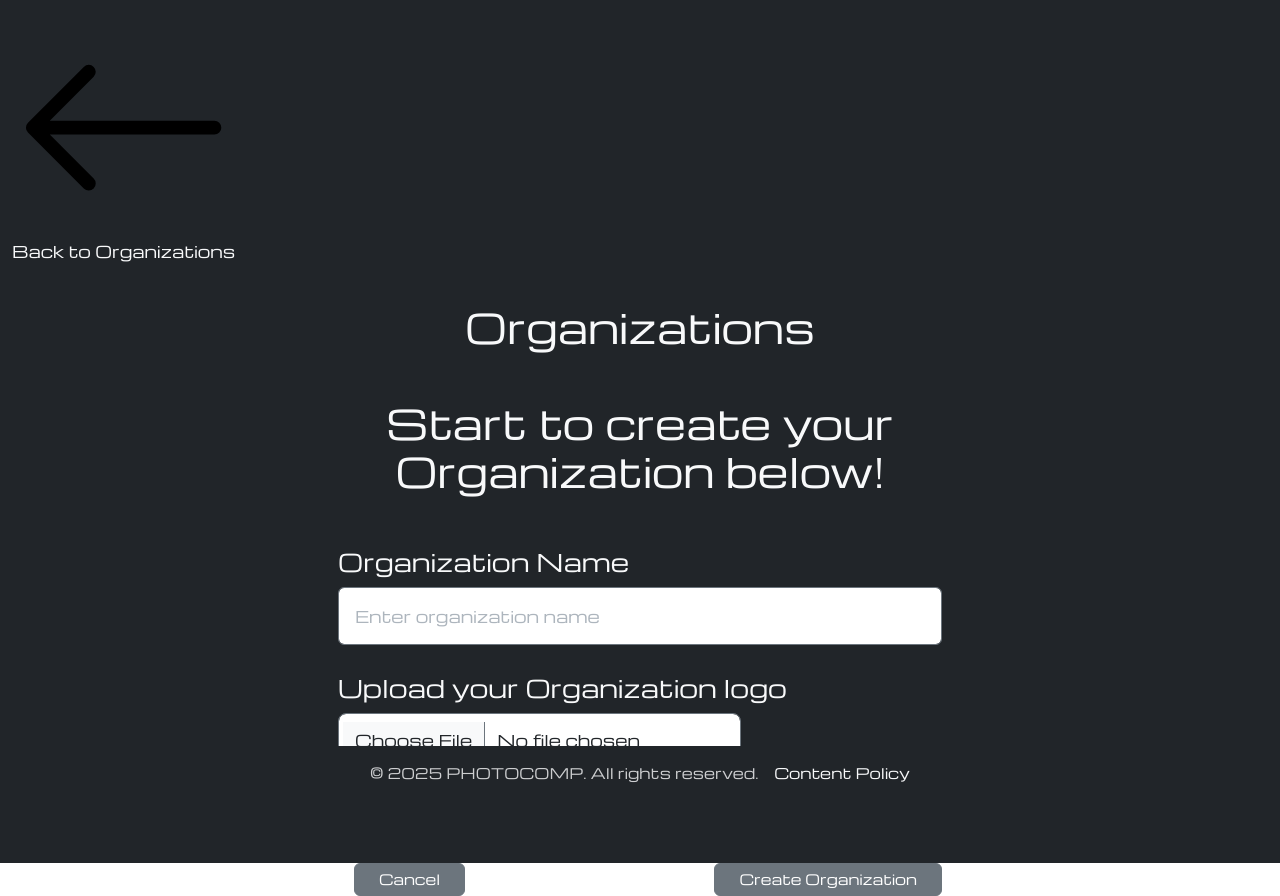
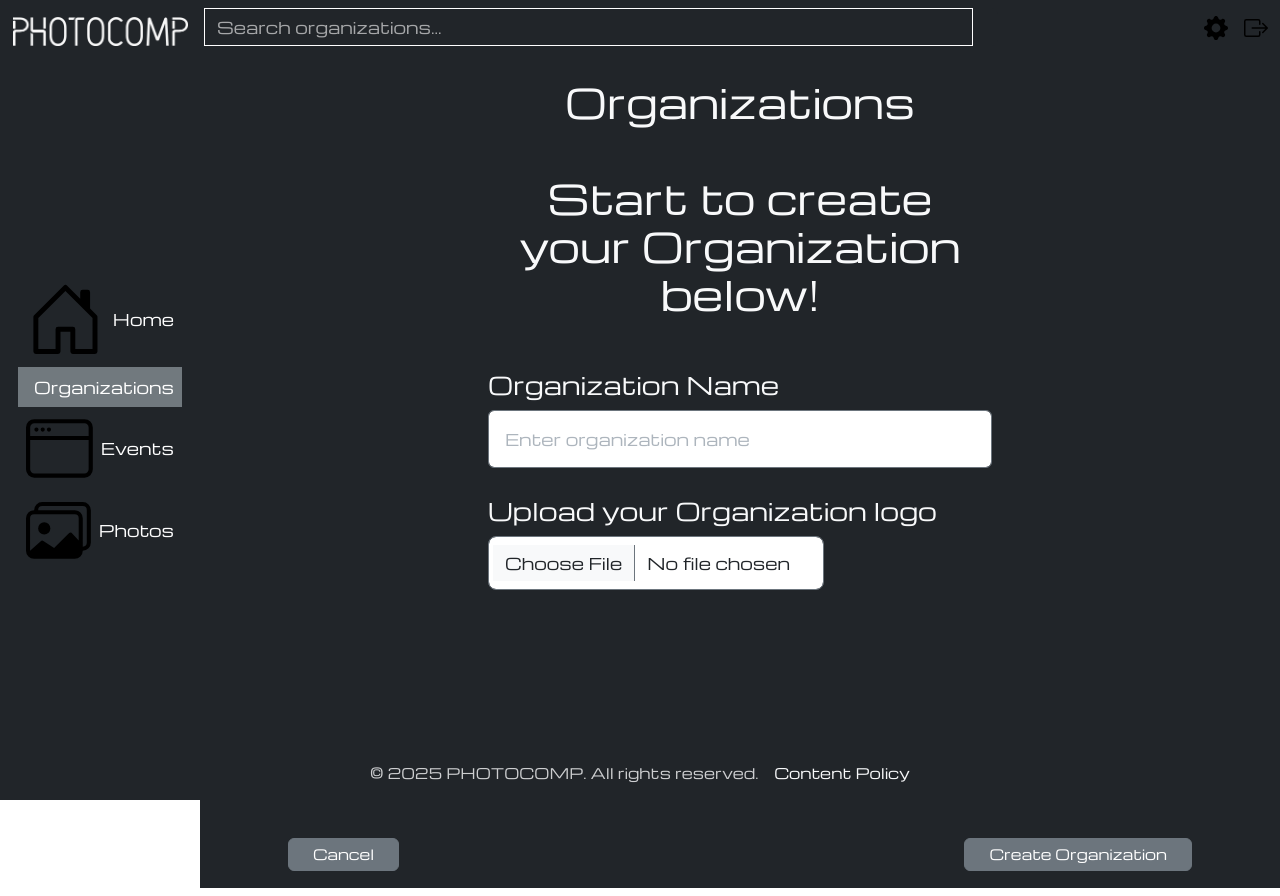
Before and after one commit to chastlyregino/PhotoComp--React-Cypress, a React (Vite) app: page /organizations/create in a window 1280 px wide. Built offline with nearby package versions, Linux system fonts and the light colour scheme; sample sign-in values are in the browser's storage; a small style sheet from the web is missing.

Commit message:
create org page

```diff
--- a/src/pages/Organizations/CreateOrganization/CreateOrganization.tsx
+++ b/src/pages/Organizations/CreateOrganization/CreateOrganization.tsx
@@ -1,8 +1,16 @@
-import React, { useState } from 'react';
+import React, { useState, useContext } from 'react';
 import { Container, Form, Button, Row, Col } from 'react-bootstrap';
-import { ArrowLeft } from 'react-bootstrap-icons';
-import { NavLink, useNavigate } from 'react-router-dom';
+import { useNavigate } from 'react-router-dom';
 import { createOrganization } from '../../../context/OrgService';
+import AuthContext from '../../../context/AuthContext';
+import * as icon from 'react-bootstrap-icons';
+
+// Import components
+import Sidebar from '../../../components/bars/SideBar/SideBar';
+import TopBar from '../../../components/bars/TopBar/TopBar';
+import SearchBar from '../../../components/bars/SearchBar/SearchBar';
+import NavButton from '../../../components/navButton/NavButton';
+import { NavLink } from 'react-router-dom';
 
 interface OrganizationData {
   name: string;
@@ -11,6 +19,7 @@ interface OrganizationData {
 
 const CreateOrganization: React.FC = () => {
   const navigate = useNavigate();
+  const { user, token } = useContext(AuthContext);
   const [organizationData, setOrganizationData] = useState<OrganizationData>({
     name: '',
     logo: null
@@ -18,6 +27,7 @@ const CreateOrganization: React.FC = () => {
   const [previewUrl, setPreviewUrl] = useState<string | null>(null);
   const [error, setError] = useState<string | null>(null);
   const [isSubmitting, setIsSubmitting] = useState(false);
+  const [searchTerm, setSearchTerm] = useState('');
 
   const handleNameChange = (e: React.ChangeEvent<HTMLInputElement>) => {
     setOrganizationData({
@@ -57,6 +67,54 @@ const CreateOrganization: React.FC = () => {
       setError(null);
     }
   };
+
+  const handleSearchChange = (e: React.ChangeEvent<HTMLInputElement>) => {
+    setSearchTerm(e.target.value);
+  };
+
+  const handleSearchSubmit = (e: React.FormEvent<HTMLFormElement>) => {
+    e.preventDefault();
+    console.log('Search submitted:', searchTerm);
+    // Implement search logic
+  };
+
+  /* Components to be injected into the TopBar*/
+  const searchComponent = (
+    <SearchBar
+      value={searchTerm}
+      onChange={handleSearchChange}
+      onSubmit={handleSearchSubmit}
+      placeholder="Search organizations..."
+      className="ms-3"
+    />
+  );
+
+  /* Components to be injected into the TopBar*/
+  const rightComponents = (
+    <>
+      <div className="d-flex align-items-center gap-3">
+        {user && token ? (
+          <>
+            <NavLink to="/account-settings" className="text-light top-bar-element">
+              <icon.GearFill size={24} />
+            </NavLink>
+            <NavLink to="/logout" className="text-light top-bar-element">
+              <icon.BoxArrowRight size={24} />
+            </NavLink>
+          </>
+        ) : (
+          <>
+            <NavButton to='/register' variant="outline-light" className="mx-1 top-bar-element">
+              Register
+            </NavButton>
+            <NavButton to='/login' variant="outline-light" className="top-bar-element">
+              Login
+            </NavButton>
+          </>
+        )}
+      </div>
+    </>
+  );
 
   const handleSubmit = async (e: React.FormEvent<HTMLFormElement>) => {
     e.preventDefault();
@@ -105,23 +163,23 @@ const CreateOrganization: React.FC = () => {
   };
 
   return (
+    <>
+      <Row className="g-0">
+        <Col md="auto" className="sidebar-container">
+          <Sidebar />
+        </Col>
+        <Col className="main-content p-0">
+          <div className="sticky-top bg-dark z-3">
+            <Row>
+              <TopBar
+                searchComponent={searchComponent}
+                rightComponents={rightComponents}
+              />
+            </Row>
+          </div>
           <div className="create-organization-page bg-dark text-light min-vh-100">
-      {/* Header with back button */}
-      <div className="py-3 mb-4">
-        <Container fluid>
-          <Row className="align-items-center">
-            <Col xs={12} className="d-flex align-items-center">
-              <NavLink to="/organizations" className="text-light text-decoration-none">
-                <ArrowLeft className="me-2" />
-                Back to Organizations
-              </NavLink>
-            </Col>
-          </Row>
-        </Container>
-      </div>
-
             {/* Main Content */}
-      <Container fluid className="px-4">
+            <Container fluid className="px-4 pt-4">
               <Row className="justify-content-center">
                 <Col xs={12} md={8} lg={6}>
                   <h1 className="text-center mb-5" style={{ fontFamily: 'Michroma, sans-serif' }}>Organizations</h1>
@@ -181,8 +239,8 @@ const CreateOrganization: React.FC = () => {
                       </div>
                     </Form.Group>
 
-              <div className="position-relative mt-5 pt-5">
-                <div className="position-absolute start-0 ms-3">
+                    <div className="position-relative mt-5 pt-5" style={{ height: "250px" }}>
+                      <div className="position-absolute" style={{ left: "-200px", top: "200px" }}>
                         <Button
                           variant="secondary"
                           onClick={() => navigate('/organizations')}
@@ -193,7 +251,7 @@ const CreateOrganization: React.FC = () => {
                         </Button>
                       </div>
 
-                <div className="position-absolute end-0">
+                      <div className="position-absolute" style={{ right: "-200px", top: "200px" }}>
                         <Button
                           variant="secondary"
                           type="submit"
@@ -209,6 +267,9 @@ const CreateOrganization: React.FC = () => {
               </Row>
             </Container>
           </div>
+        </Col>
+      </Row>
+    </>
   );
 };
 
```
Lines whose indentation alone changed are shown as unchanged.
